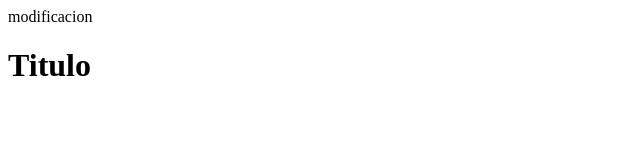
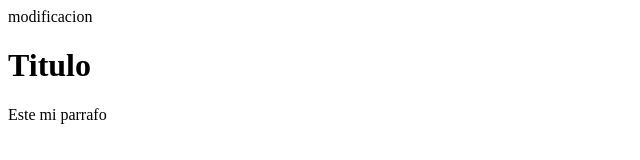
Before and after one commit to joelcolon/tarea-1, a plain HTML site: page index.html in a window 1280 px wide. Shown: the full height of the page, 0-640 px from the left. Drawn offline with Linux system fonts and the light colour scheme.

Commit message:
agregando un parrafo

```diff
--- a/index.html
+++ b/index.html
@@ -10,6 +10,7 @@
 
     <div>
         <h1>Titulo</h1>
+        <p>Este mi parrafo</p>
     </div>
 </body>
 </html>
```
